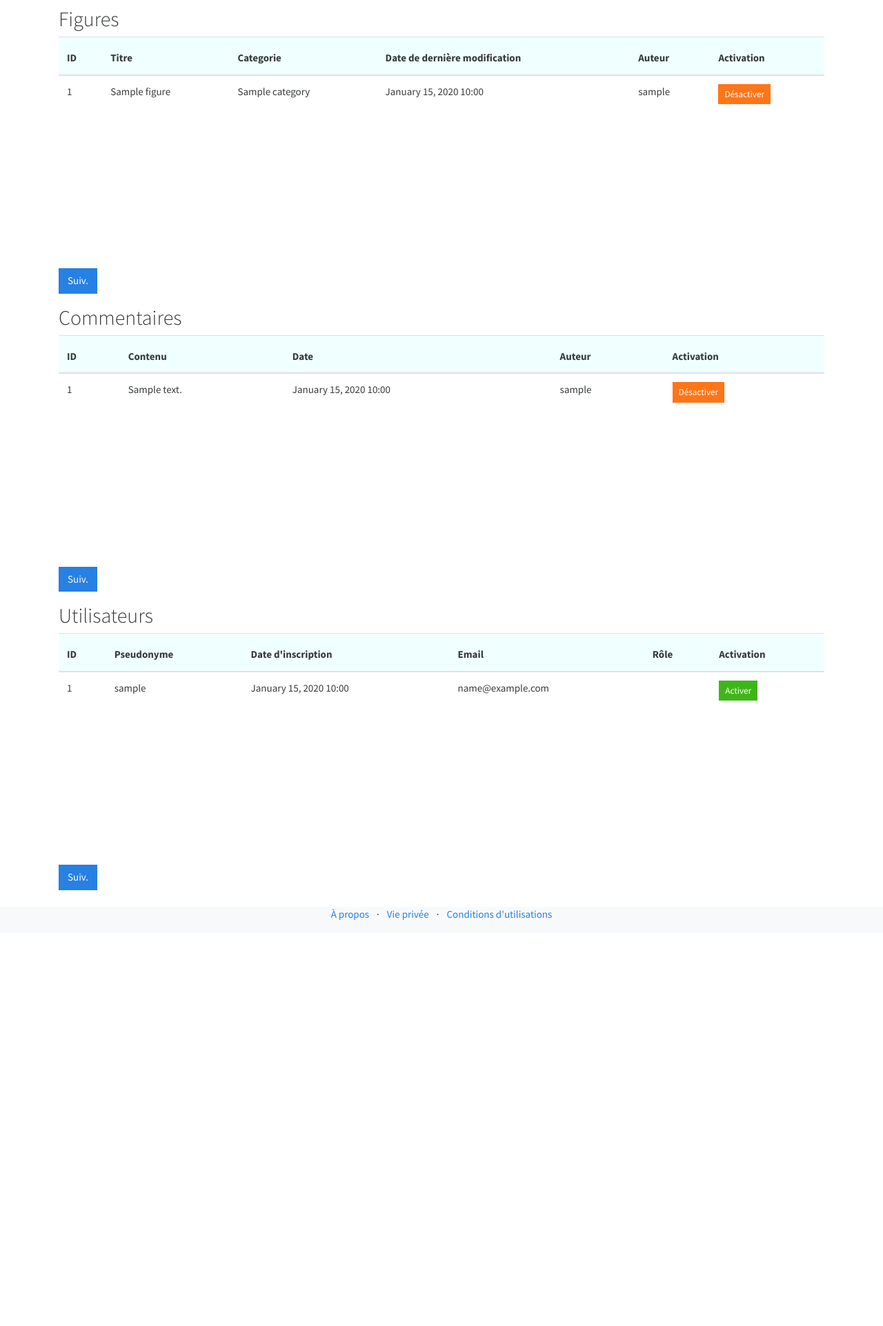
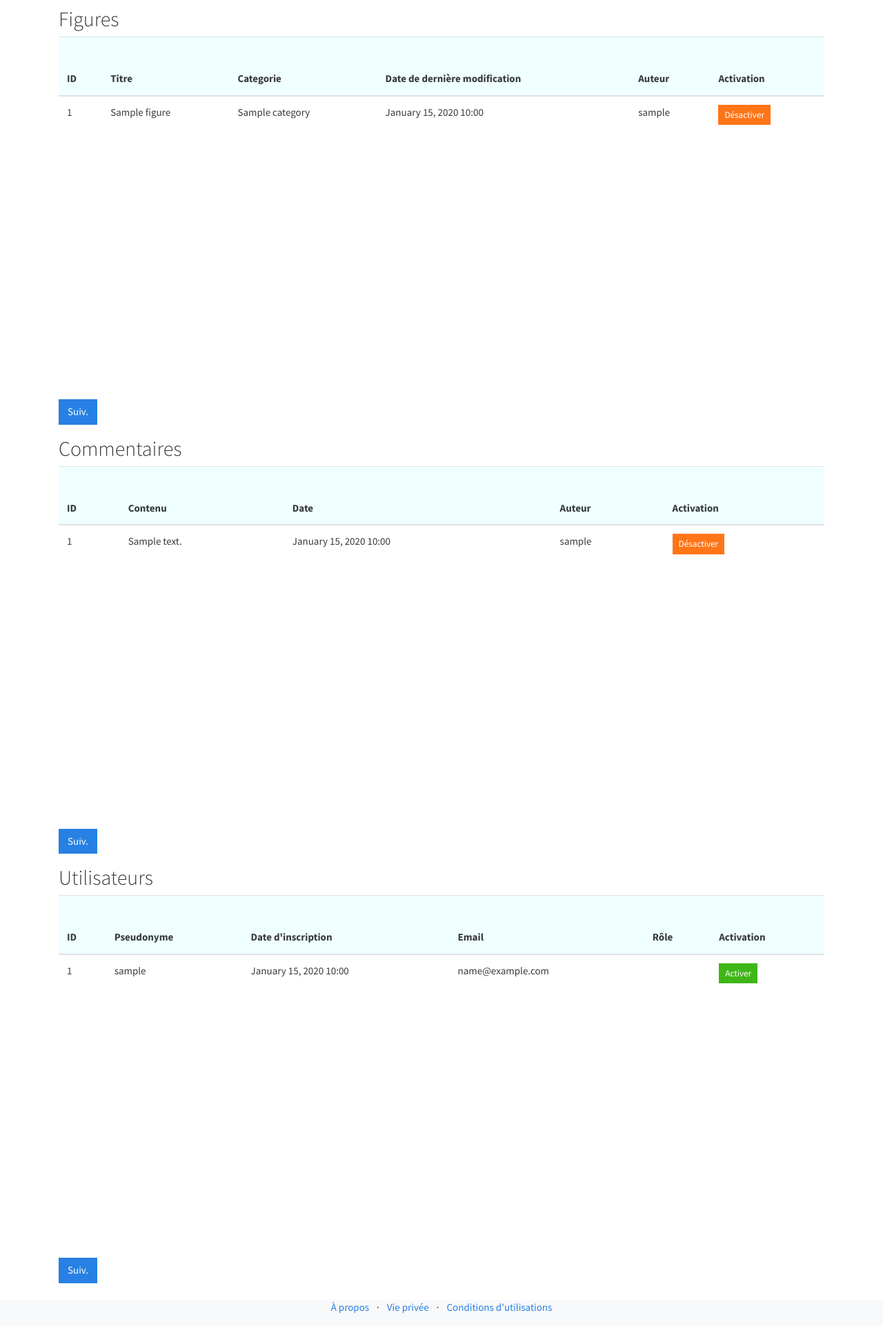
Before and after one commit to JgPhil/Snowtricks, a Symfony app: template templates/admin/index.html.twig in a window 1280 px wide. Shown: the part 76-1999 px from the top of the page at 69% size. Before the commit the page ends 1411 px from the top, so only its background shows below. Run offline with Twig, Linux system fonts and the light colour scheme; the template is opened without the code that fills it: most values are stand-ins (such as "Sample title", 1, 10 or a date in 2020); some libraries are stand-ins or nearby versions.

Commit message:
css admin tab

```diff
--- a/public/css/main.css
+++ b/public/css/main.css
@@ -64,11 +64,11 @@
 }
 
 table {
-  height: 320px;
+  height: 510px;
 }
 
 tr {
-  height: 55px;
+  height: 85px;
   overflow-y:auto;
   overflow-x:hidden;
 }
--- a/src/Entity/User.php
+++ b/src/Entity/User.php
@@ -86,6 +86,7 @@ class User implements UserInterface
 
     /**
      * @ORM\Column(type="json")
+     * @Groups({"user_read"})
      */
     private $roles = [];
 
```
